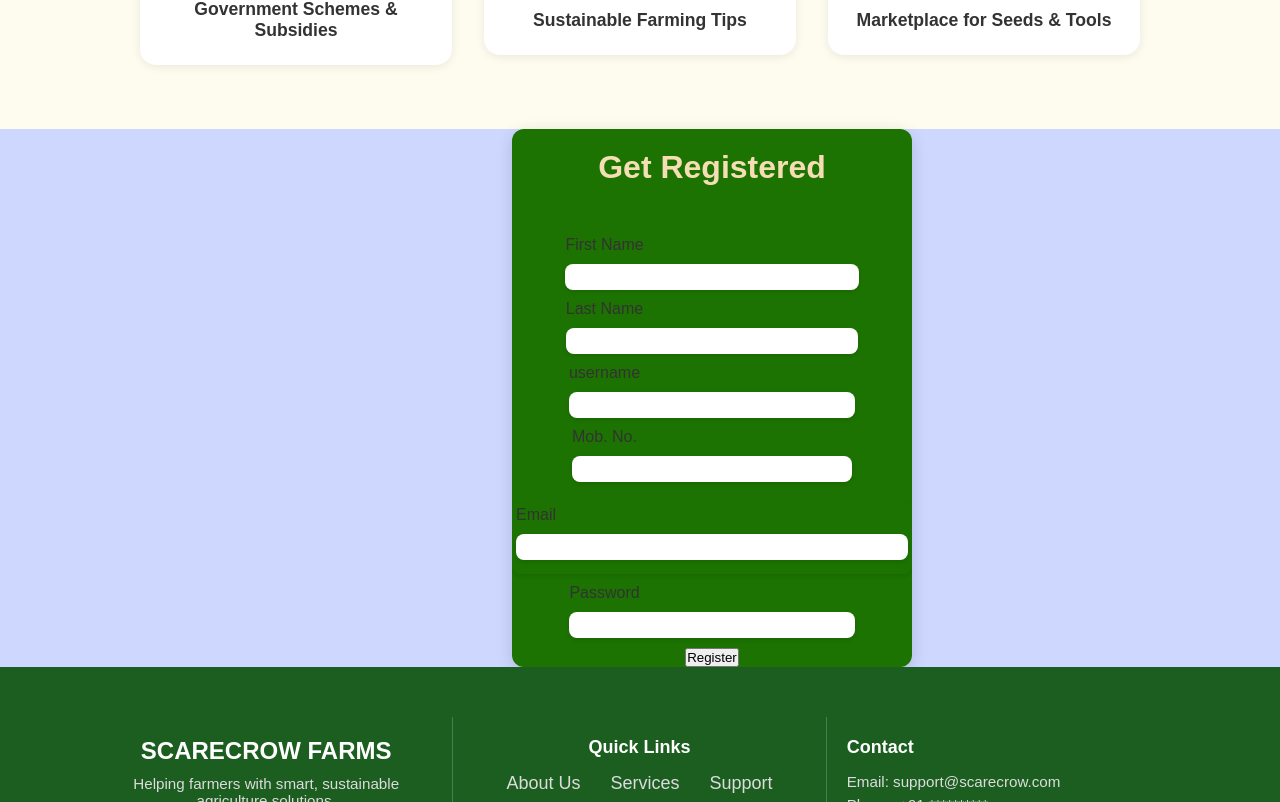
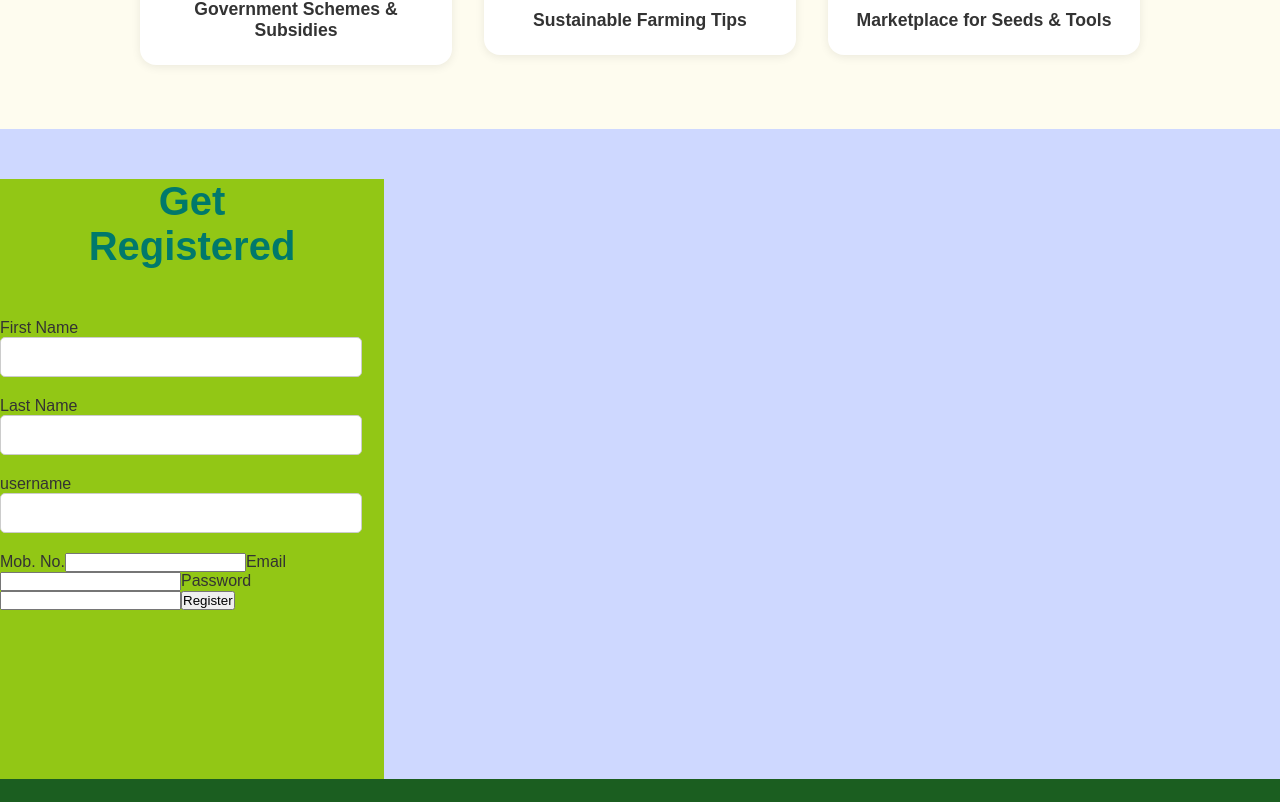
Before and after one commit to AkshatSharma2112/FarmingAidd-Web, a React (Vite) app: page / in a window 1280 px wide. Shown: the part 1158-1960 px from the top of the page. Built offline with nearby package versions, Linux system fonts and the light colour scheme.

Commit message:
Forth Commit

```diff
--- a/src/App.jsx
+++ b/src/App.jsx
@@ -1,6 +1,6 @@
 import React, { useEffect, useState } from "react";
 import "./App.css";
-import { BrowserRouter, Routes, Route } from "react-router-dom";
+import { HashRouter, Routes, Route } from "react-router-dom";
 import CropInfo from "./component/CropInfo.jsx";
 import Navbar from "./component/Navbar.jsx";
 import Services from "./pages/Services.jsx";
@@ -17,7 +17,7 @@ const App = () => {
   }, [theme]);
 
   return (
-    <BrowserRouter>
+    <HashRouter>
       <div className={`container ${theme}`}>
         <Navbar theme={theme} setTheme={setTheme} />
         <Routes>
@@ -29,7 +29,7 @@ const App = () => {
           {/* <Route path="/contact" element={<Contact />} /> */}
         </Routes>
       </div>
-    </BrowserRouter>
+    </HashRouter>
   );
 };
 
--- a/src/component/SignUp.css
+++ b/src/component/SignUp.css
@@ -1,48 +1,5 @@
-.sign-up-section{
-    width: 400px;
-    margin-left: 40vw;
-  border-radius: 12px;
-  overflow: hidden;
-  box-shadow: 0 4px 16px rgba(0, 0, 0, 0.15);
-  background-color: #1c7302;
-  font-family: Arial, sans-serif;
-  transition: transform 0.3s ease;
-  align-items: center;
-  text-align: center;
-  justify-content: center;
+.sign-up-section {
+    background-color: #92c715;
+    width: 30%;
+    height: 600px;
 }
-.sign-up-section h1{
-    font-size: 2rem;
-    color: wheat;
-    align-items: center;
-    text-align: center;
-    margin-top: 20px;
-}
-
-.sign-up-section form{
-    display: flex;
-    flex-direction: column;
-    align-items: center;
-    text-align: left;
-    margin-top: 20px;
-}
-.sign-up-section input{
-    width: 100%;
-    padding:4px;
-    margin: 10px 0;
-    border-radius: 8px;
-    border: none;
-    box-shadow: 0 2px 4px rgba(0, 0, 0, 0.1);
-    font-size: 1rem;
-    color: #333;
-}
-.email{
-    width: 100%;
-    padding:4px;
-    margin: 10px 0;
-    border-radius: 8px;
-    border: none;
-    box-shadow: 0 2px 4px rgba(0, 0, 0, 0.1);
-    font-size: 1rem;
-    color: #333;
-}
```
Also changed, not shown: src/component/SignUp.jsx (line endings or trailing spaces).
